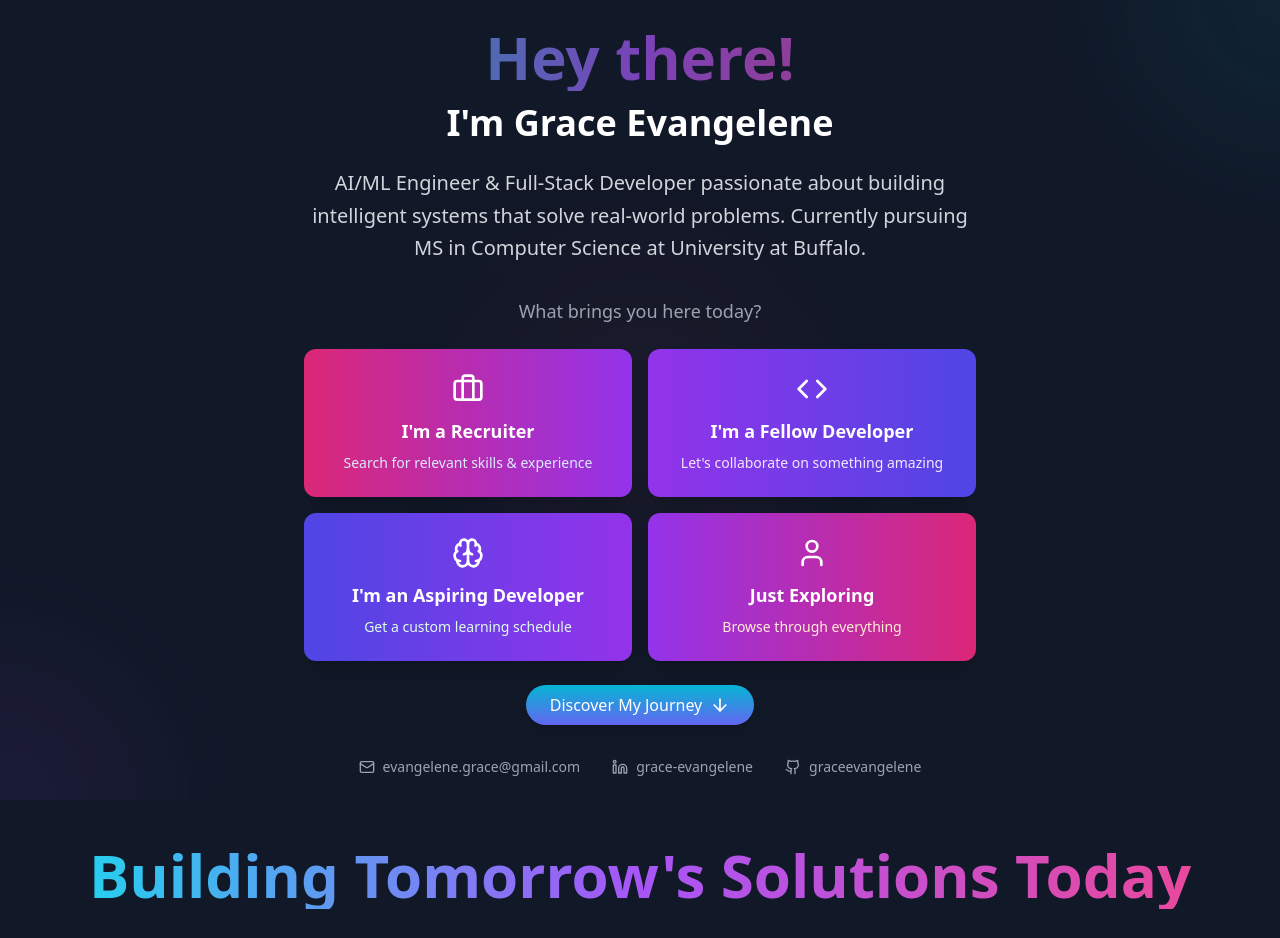
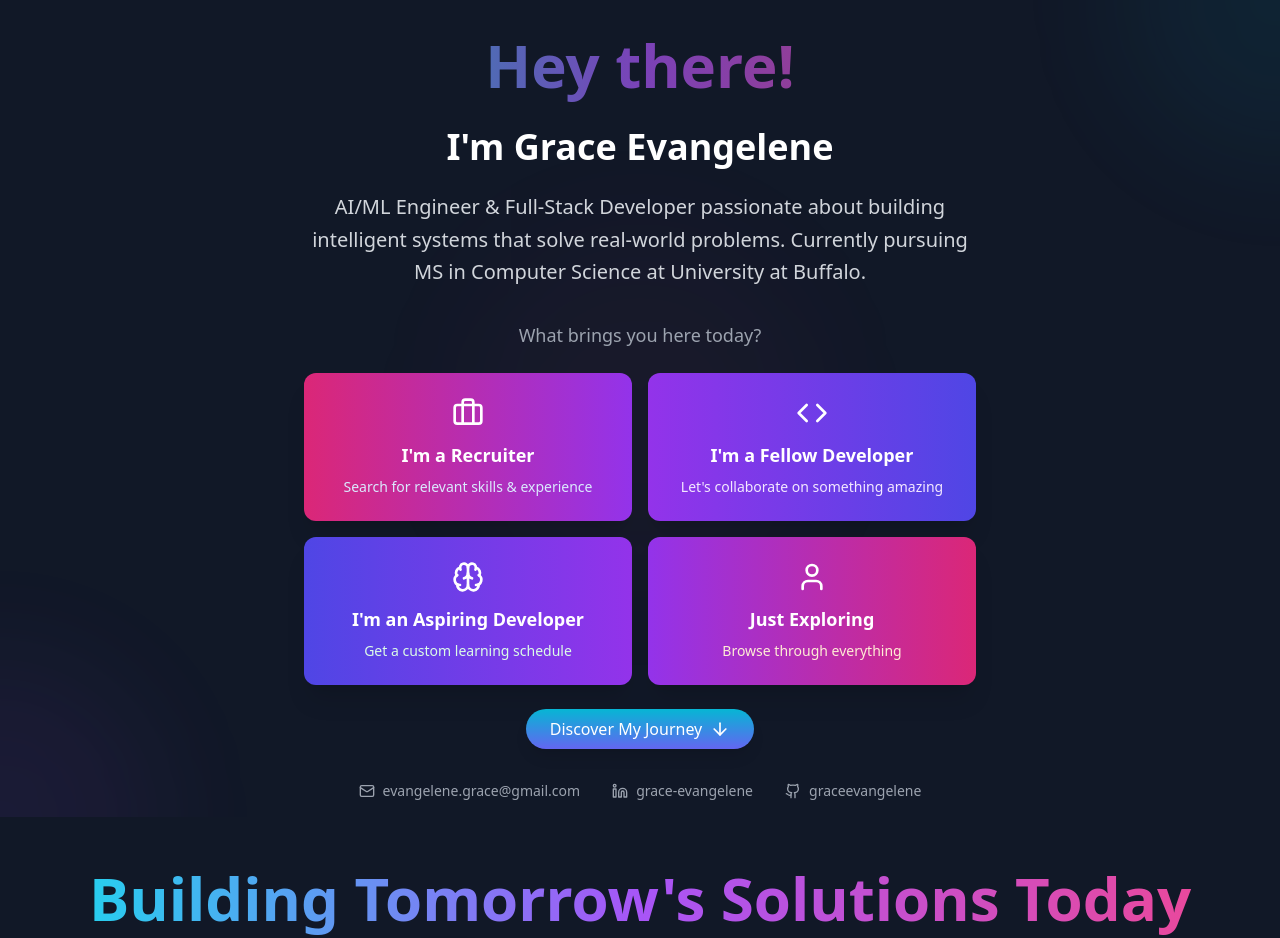
Before and after one commit to GraceEvangelene/graceevangelene.github.io, a React (Vite) app: page / in a window 1280 px wide. Shown: the top 938 px of the page. Built offline with nearby package versions, Linux system fonts and the light colour scheme.

Commit message:
Fix text clipping issue: increase padding and add line-height for large headings

```diff
--- a/src/App.tsx
+++ b/src/App.tsx
@@ -1291,7 +1291,7 @@ const App = () => {
         <div className="min-h-screen flex items-center justify-center p-4 relative">
           <div className="max-w-4xl mx-auto text-center z-10">
             <div className="mb-4">
-              <h1 className="text-6xl font-bold mb-3 py-1 bg-gradient-to-r from-cyan-400 via-purple-500 to-pink-500 bg-clip-text text-transparent animate-pulse">
+              <h1 className="text-6xl font-bold mb-3 py-3 leading-tight bg-gradient-to-r from-cyan-400 via-purple-500 to-pink-500 bg-clip-text text-transparent animate-pulse">
                 Hey there! {isIOS ? "👋" : ""}
               </h1>
               <h2 className="text-4xl font-semibold mb-6">
@@ -1871,7 +1871,7 @@ const App = () => {
 
         <div className="max-w-6xl mx-auto text-center relative z-10">
           <div className="mb-6 mt-8">
-            <h1 className="text-6xl font-bold mb-5 py-1 bg-gradient-to-r from-cyan-400 via-purple-500 to-pink-500 bg-clip-text text-transparent">
+            <h1 className="text-6xl font-bold mb-5 py-3 leading-tight bg-gradient-to-r from-cyan-400 via-purple-500 to-pink-500 bg-clip-text text-transparent">
               Building Tomorrow's Solutions Today
             </h1>
             <p className="text-2xl text-gray-300 mb-2 max-w-4xl mx-auto leading-relaxed">
```
